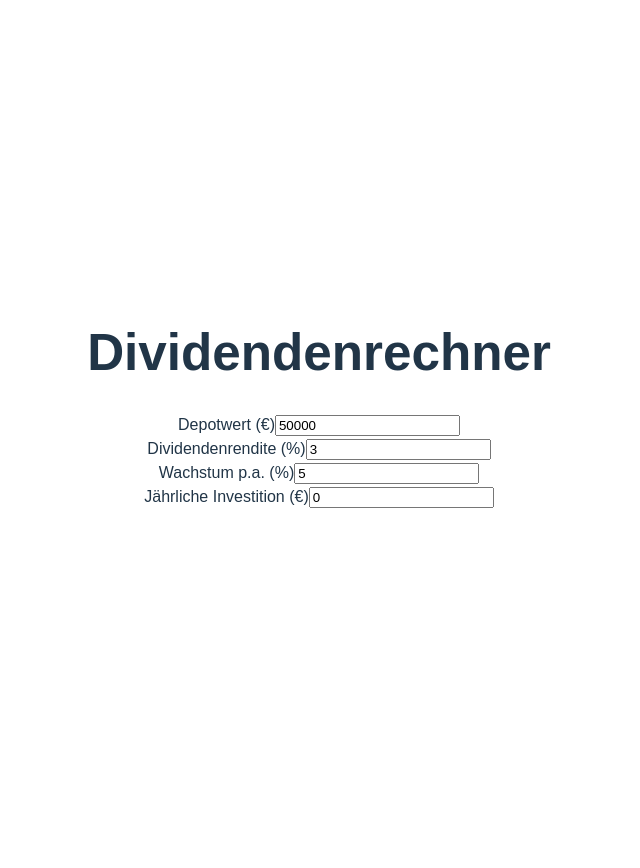
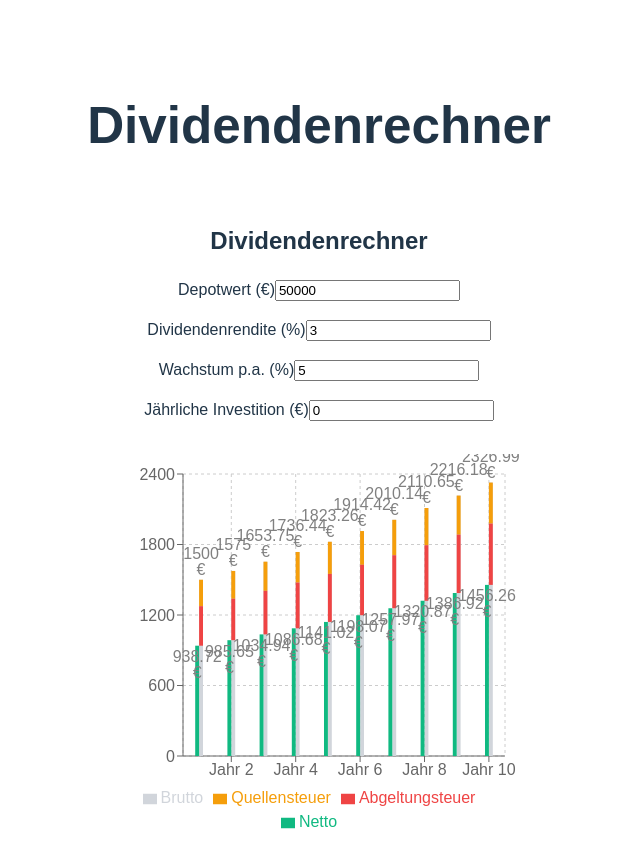
Before and after one commit to dividenden-rechner/projekt, a React (Vite) app: page / in a window 1280 px wide. Shown: the top 868 px of the page, without its empty margins (321-961 px from the left). Before the commit the page ends 800 px from the top, so only its background shows below. Built offline with nearby package versions, Linux system fonts and the light colour scheme.

Commit message:
Update DividendenChart.tsx

```diff
--- a/src/DividendenChart.tsx
+++ b/src/DividendenChart.tsx
@@ -1,4 +1,4 @@
-import React, { useState } from "react";
+import React, { useState } from 'react';
 import {
   BarChart,
   Bar,
@@ -9,25 +9,33 @@ import {
   ResponsiveContainer,
   LabelList,
   CartesianGrid,
-} from "recharts";
+} from 'recharts';
 
-const DividendenChart = () => {
-  const [depotwert, setDepotwert] = useState(50000);
-  const [rendite, setRendite] = useState(3.0);
-  const [wachstum, setWachstum] = useState(5.0);
-  const [investition, setInvestition] = useState(0);
+interface ChartData {
+  jahr: string;
+  Brutto: number;
+  Quellensteuer: number;
+  Abgeltungsteuer: number;
+  Netto: number;
+}
+
+const DividendenChart: React.FC = () => {
+  const [depotwert, setDepotwert] = useState<number>(50000);
+  const [rendite, setRendite] = useState<number>(3.0);
+  const [wachstum, setWachstum] = useState<number>(5.0);
+  const [investition, setInvestition] = useState<number>(0);
 
   const jahre = Array.from({ length: 10 }, (_, i) => i + 1);
 
   let aktuellerDepotwert = depotwert;
-  const daten = jahre.map((jahr) => {
+  const daten: ChartData[] = jahre.map((jahr) => {
     const basis = aktuellerDepotwert * (rendite / 100);
     const brutto = basis * Math.pow(1 + wachstum / 100, jahr - 1);
     const quellensteuer = brutto * 0.15;
     const abgeltungsteuer = (brutto - quellensteuer) * 0.26375;
     const netto = brutto - quellensteuer - abgeltungsteuer;
 
-    aktuellerDepotwert += investition; // Jährlich investieren
+    aktuellerDepotwert += investition;
 
     return {
       jahr: `Jahr ${jahr}`,
@@ -39,47 +47,45 @@ const DividendenChart = () => {
   });
 
   return (
-    <div className="w-full max-w-5xl mx-auto p-4">
-      <div className="grid grid-cols-1 md:grid-cols-4 gap-4 mb-6">
+    <div style={{ maxWidth: '1200px', margin: '0 auto', padding: '1rem' }}>
+      <h2>Dividendenrechner</h2>
+
+      <div style={{ display: 'grid', gridTemplateColumns: 'repeat(auto-fit, minmax(220px, 1fr))', gap: '1rem', marginBottom: '2rem' }}>
         <div>
-          <label className="block text-sm font-medium mb-1">Depotwert (€)</label>
+          <label>Depotwert (€)</label>
           <input
             type="number"
-            className="w-full border rounded px-3 py-2"
             value={depotwert}
-            onChange={(e) => setDepotwert(parseFloat(e.target.value))}
+            onChange={(e) => setDepotwert(parseFloat(e.target.value) || 0)}
           />
         </div>
         <div>
-          <label className="block text-sm font-medium mb-1">Dividendenrendite (%)</label>
+          <label>Dividendenrendite (%)</label>
           <input
             type="number"
-            className="w-full border rounded px-3 py-2"
             value={rendite}
-            onChange={(e) => setRendite(parseFloat(e.target.value))}
+            onChange={(e) => setRendite(parseFloat(e.target.value) || 0)}
           />
         </div>
         <div>
-          <label className="block text-sm font-medium mb-1">Wachstum p.a. (%)</label>
+          <label>Wachstum p.a. (%)</label>
           <input
             type="number"
-            className="w-full border rounded px-3 py-2"
             value={wachstum}
-            onChange={(e) => setWachstum(parseFloat(e.target.value))}
+            onChange={(e) => setWachstum(parseFloat(e.target.value) || 0)}
           />
         </div>
         <div>
-          <label className="block text-sm font-medium mb-1">Jährliche Investition (€)</label>
+          <label>Jährliche Investition (€)</label>
           <input
             type="number"
-            className="w-full border rounded px-3 py-2"
             value={investition}
-            onChange={(e) => setInvestition(parseFloat(e.target.value))}
+            onChange={(e) => setInvestition(parseFloat(e.target.value) || 0)}
           />
         </div>
       </div>
 
-      <div className="w-full h-[400px]">
+      <div style={{ width: '100%', height: 400 }}>
         <ResponsiveContainer width="100%" height="100%">
           <BarChart
             data={daten}
@@ -89,20 +95,15 @@ const DividendenChart = () => {
             <CartesianGrid strokeDasharray="3 3" />
             <XAxis dataKey="jahr" />
             <YAxis />
-            <Tooltip formatter={(value) => `${value.toLocaleString()} €`} />
+            <Tooltip formatter={(value: number) => `${value.toLocaleString()} €`} />
             <Legend />
-            <defs>
-              <filter id="shadow" height="130%">
-                <feDropShadow dx="1" dy="1" stdDeviation="2" floodColor="#999" />
-              </filter>
-            </defs>
-            <Bar dataKey="Brutto" stackId="a" fill="#d1d5db" radius={[8, 8, 0, 0]} filter="url(#shadow)">
-              <LabelList dataKey="Brutto" position="top" formatter={(val) => `${val} €`} />
+            <Bar dataKey="Brutto" stackId="a" fill="#d1d5db">
+              <LabelList dataKey="Brutto" position="top" formatter={(val: number) => `${val} €`} />
             </Bar>
-            <Bar dataKey="Quellensteuer" stackId="a" fill="#f59e0b" radius={[8, 8, 0, 0]} filter="url(#shadow)" />
-            <Bar dataKey="Abgeltungsteuer" stackId="a" fill="#ef4444" radius={[8, 8, 0, 0]} filter="url(#shadow)" />
-            <Bar dataKey="Netto" stackId="b" fill="#10b981" radius={[8, 8, 0, 0]} filter="url(#shadow)">
-              <LabelList dataKey="Netto" position="insideTop" formatter={(val) => `${val} €`} />
+            <Bar dataKey="Quellensteuer" stackId="a" fill="#f59e0b" />
+            <Bar dataKey="Abgeltungsteuer" stackId="a" fill="#ef4444" />
+            <Bar dataKey="Netto" stackId="b" fill="#10b981">
+              <LabelList dataKey="Netto" position="insideTop" formatter={(val: number) => `${val} €`} />
             </Bar>
           </BarChart>
         </ResponsiveContainer>
```
